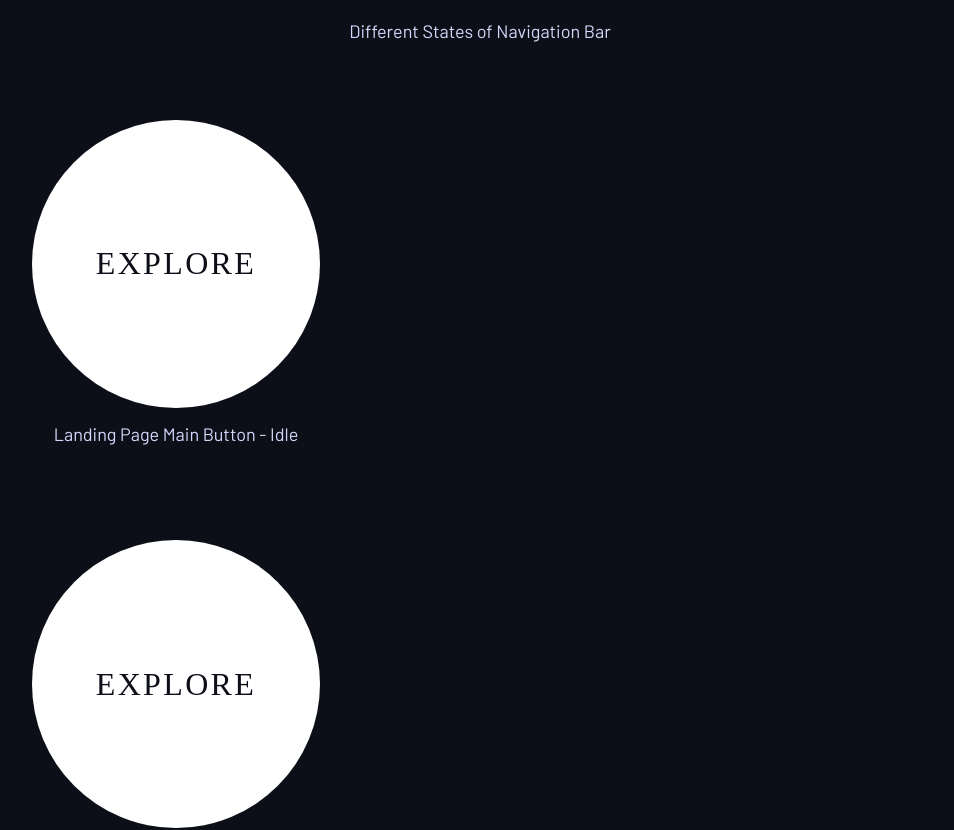
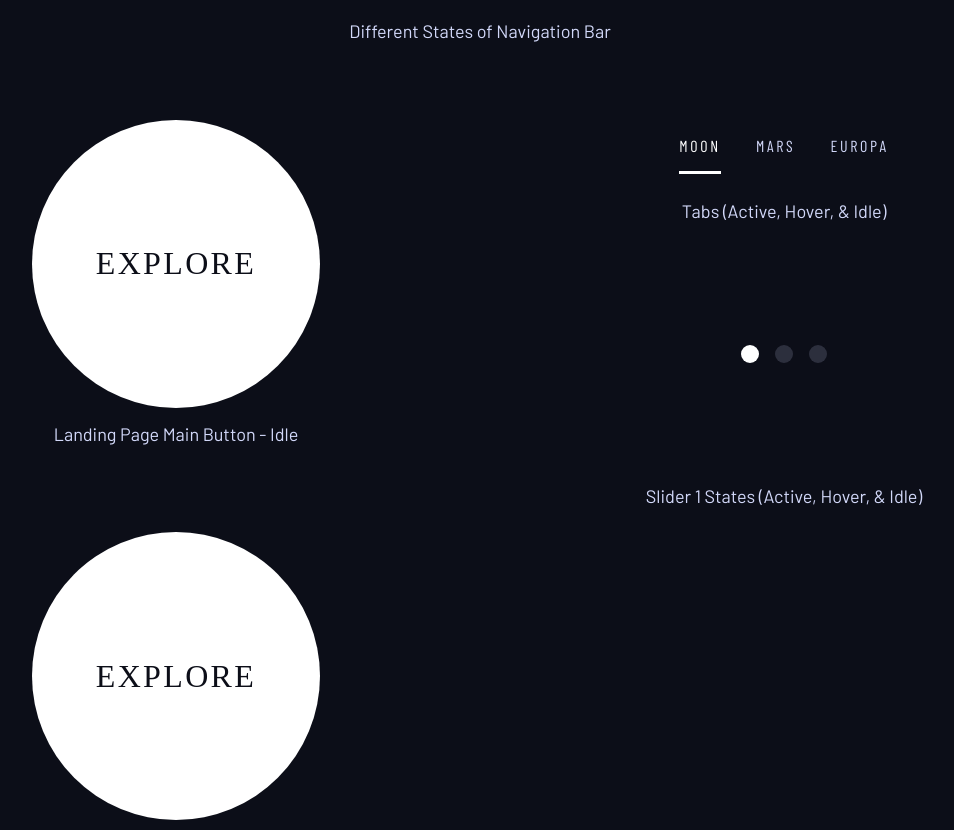
Before and after one commit to srzvan/space-travel-agency, a Next.js app: page /design-system in a window 1280 px wide. Shown: the part 1720-2550 px from the top of the page, without its empty margins (160-1114 px from the left). Built offline with nearby package versions, Linux system fonts and the light colour scheme; a web font is replaced by a local one.

Commit message:
tabs & dots indicators

```diff
--- a/pages/design-system.js
+++ b/pages/design-system.js
@@ -146,8 +146,8 @@ export default function DesignSystem() {
           </Flow>
           <div className="flex">
             {/* Explore button */}
-            <div style={{ flexBasis: "100%", textAlign: "center" }}>
-              <Flow spacing="0.8125rem" style={{ marginBottom: "5.75rem" }}>
+            <Flow spacing="5.75rem" style={{ flexBasis: "100%", textAlign: "center" }}>
+              <Flow spacing="0.8125rem">
                 <a
                   href="#"
                   className="ff-serif fs-600 uppercase text-dark bg-white letter-spacing-3 large-button--idle"
@@ -163,15 +163,37 @@ export default function DesignSystem() {
                 </a>
                 <h3 className="fs-400 ff-sans-normal text-accent">Landing Page Main Button - Hover</h3>
               </Flow>
-            </div>
-            <div style={{ flexBasis: "100%" }}>
+            </Flow>
+            <Flow spacing="7.5rem" style={{ flexBasis: "100%" }}>
               {/* Tabs */}
-
-              <div></div>
+              <Flow spacing="1.5rem" style={{ textAlign: "center" }}>
+                <div
+                  className="ff-sans-cond fs-300 letter-spacing-2 text-accent uppercase flex underline-indicators tab-list"
+                  style={{ justifyContent: "center" }}
+                >
+                  <button aria-selected="true">Moon</button>
+                  <button aria-selected="false">Mars</button>
+                  <button aria-selected="false">Europa</button>
+                </div>
+                <h3 className="fs-400 ff-sans-normal text-accent">Tabs (Active, Hover, & Idle)</h3>
+              </Flow>
               {/* Dots */}
-
+              <Flow style={{ textAlign: "center" }}>
+                <div className="dot-indicators flex" style={{ justifyContent: "center" }}>
+                  <button aria-selected="true">
+                    <span className="sr-only">Slide title</span>
+                  </button>
+                  <button aria-selected="false">
+                    <span className="sr-only">Slide title</span>
+                  </button>
+                  <button aria-selected="false">
+                    <span className="sr-only">Slide title</span>
+                  </button>
+                </div>
+                <h3 className="fs-400 ff-sans-normal text-accent">Slider 1 States (Active, Hover, & Idle)</h3>
+              </Flow>
               {/* Numbers */}
-            </div>
+            </Flow>
           </div>
         </Flow>
       </section>
--- a/styles/utility.css
+++ b/styles/utility.css
@@ -198,7 +198,9 @@
 
 .underline-indicators > * {
   padding: var(--underline-padding, 1rem) 0;
+  border: 0;
   border-bottom: 3px solid transparent;
+  cursor: pointer;
   transition: border-color 0.2125s ease-in;
 }
 
@@ -207,6 +209,39 @@
   border-color: hsl(var(--clr-white) / 0.5);
 }
 
-.underline-indicators > .active {
+.underline-indicators > .active,
+.underline-indicators > [aria-selected="true"] {
+  color: hsl(var(--clr-white));
   border-color: hsl(var(--clr-white));
 }
+
+.tab-list {
+  --gap: 2.1875em;
+  --underline-gap: 0.75em;
+}
+
+.tab-list > * {
+  color: inherit;
+  text-transform: inherit;
+  background-color: transparent;
+  letter-spacing: inherit;
+  line-height: 1.2;
+}
+
+.dot-indicators > * {
+  cursor: pointer;
+  border: 0;
+  border-radius: 50%;
+  aspect-ratio: 1;
+  padding: 0.5em;
+  background-color: hsl(var(--clr-light) / 0.17);
+}
+
+.dot-indicators > *:hover,
+.dot-indicators > *:focus {
+  background-color: hsl(var(--clr-light) / 0.5);
+}
+
+.dot-indicators > [aria-selected="true"] {
+  background-color: hsl(var(--clr-white));
+}
```
